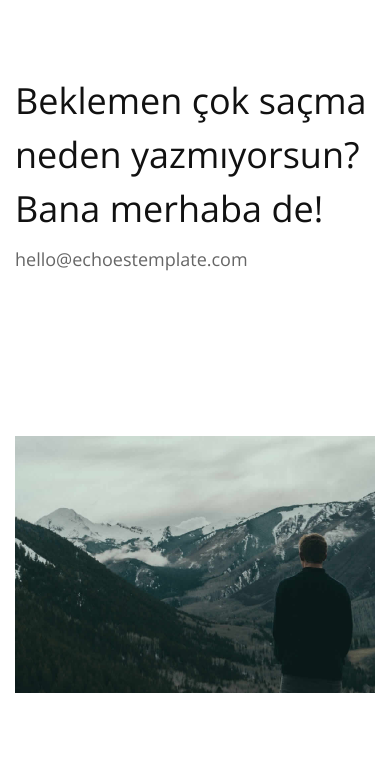
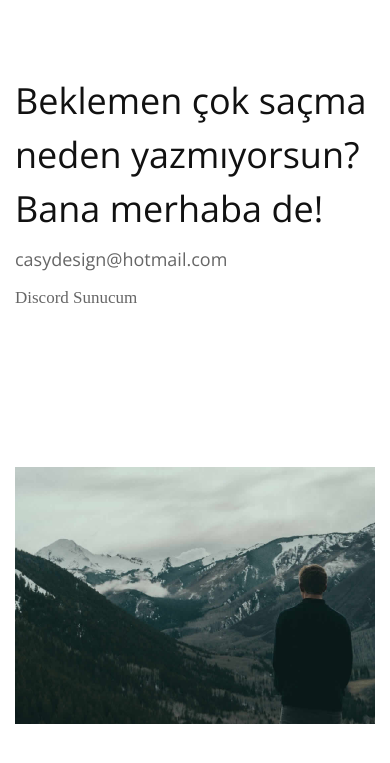
Before and after one commit to casyks/Casy, a plain HTML site: page contact.html in a window 390 px wide. Shown: the part 111-874 px from the top of the page. Drawn offline with nearby package versions, Linux system fonts and the light colour scheme; a web font is replaced by a local one.

Commit message:
Fixed Phone Mode

```diff
--- a/contact.html
+++ b/contact.html
@@ -42,7 +42,9 @@
                      Beklemen çok saçma neden yazmıyorsun? <br>
                      Bana merhaba de!
                   </h1>
-                  <h4><a href="mailto:hello@echoestemplate.com">hello@echoestemplate.com</a></h4>
+                  <h4><a href="mailto:casydesign@hptmail.com">casydesign@hotmail.com</a></h4>
+                  <a href="http://discord.gg/ShzNfDg">Discord Sunucum</a>
+
                </div>
             </div>
             <div class="row margin-top-45">
--- a/js/menu-color.js
+++ b/js/menu-color.js
@@ -16,7 +16,7 @@ $(function(){
     $(window).scroll(function(){
         if($(this).scrollTop() > 100) {
             $('#topbar, .cart-label').fadeOut('slow');
-            $('.Logo img')
+            $('.logo img')
                 .attr('src','img/Logo.png');
         }
         if($(this).scrollTop() < 100) {
```
